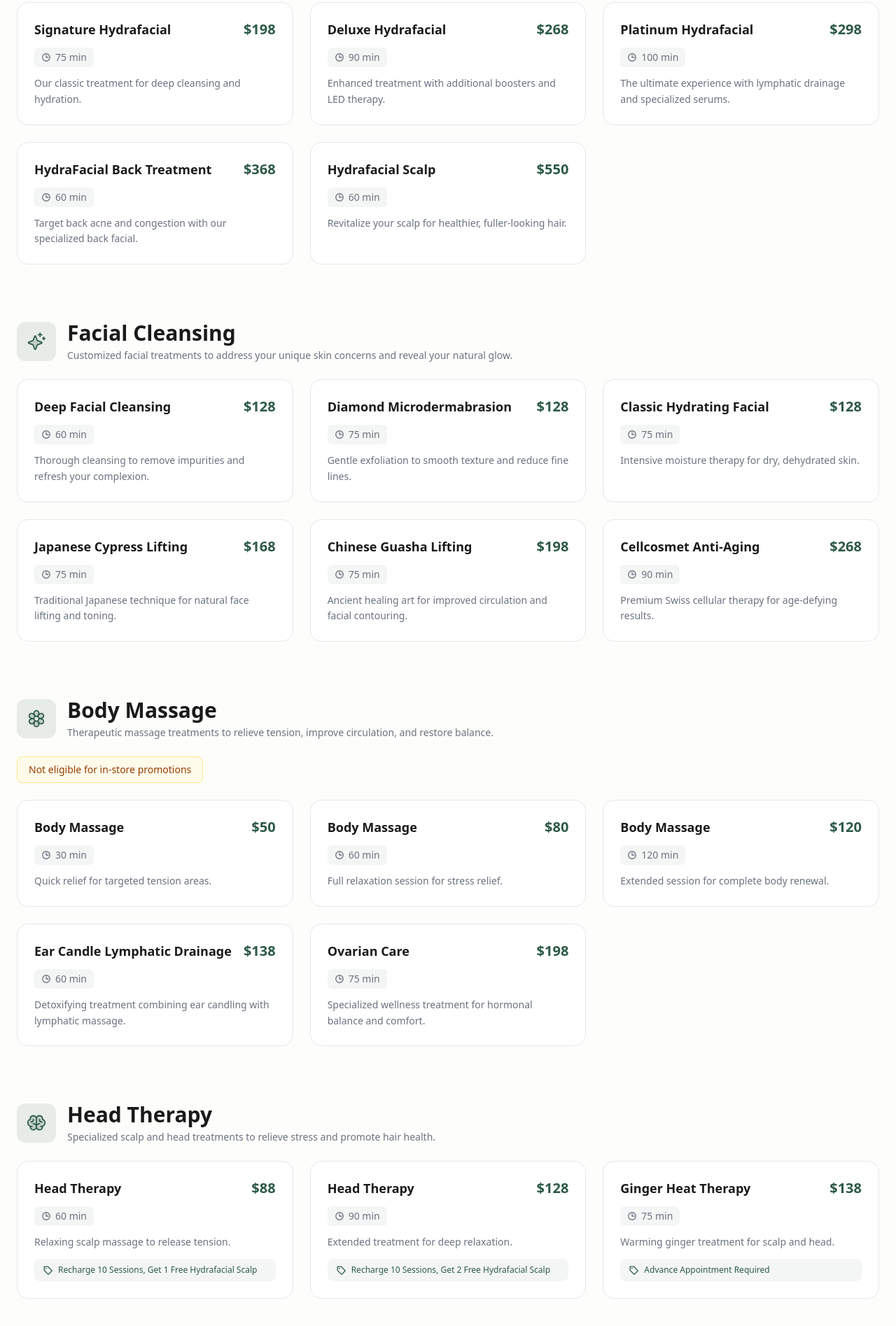
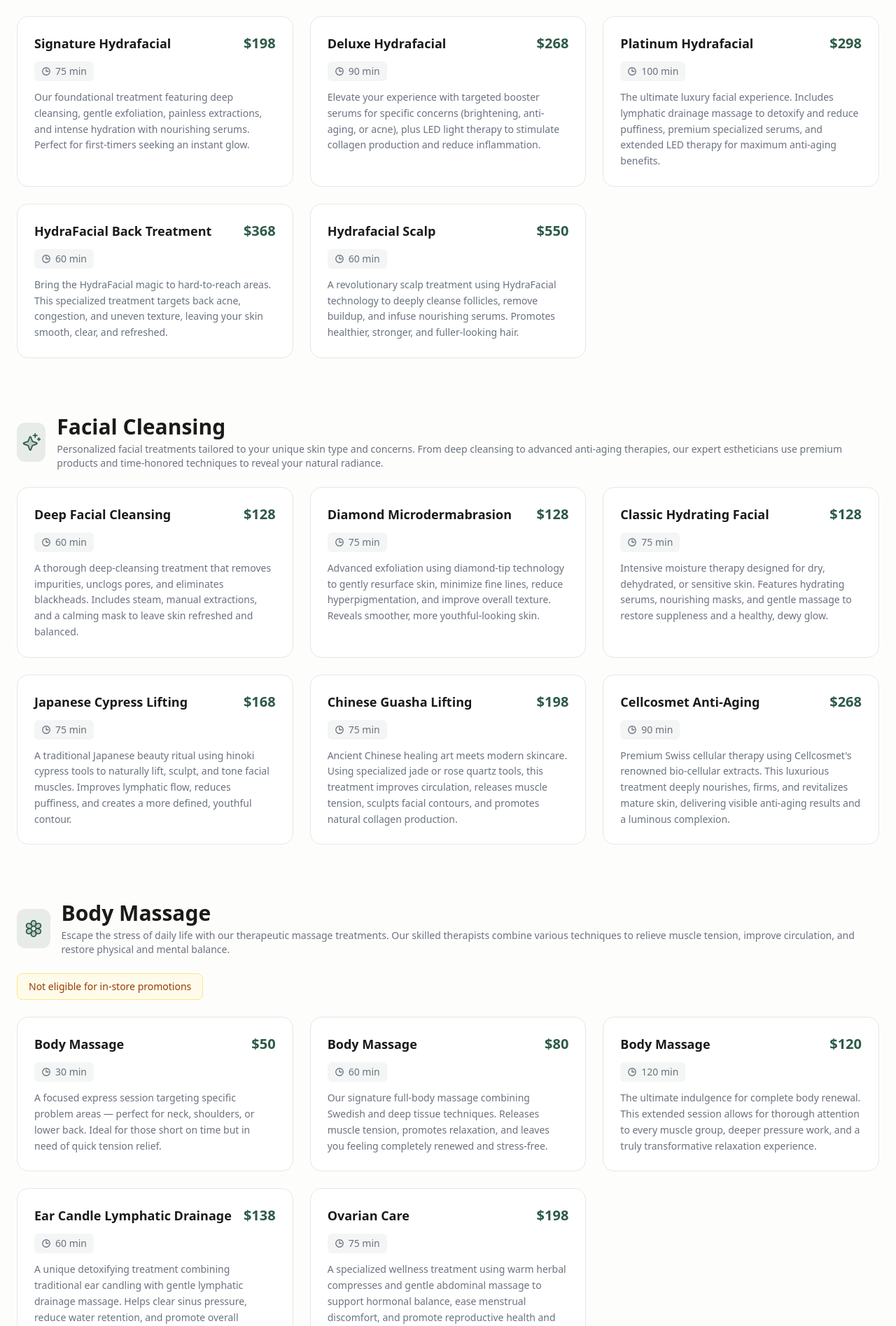
Before and after one commit to MerrickCai/natural-beauty-spa, a Next.js app: page /services in a window 1280 px wide. Shown: the part 545-2440 px from the top of the page at 70% size. Built offline with nearby package versions, Linux system fonts and the light colour scheme.

Commit message:
Enhances service descriptions for HydraFacial, facial cleansing, body massage, head therapy, and waxing to provide clearer, more engaging information for clients.

```diff
--- a/src/data/services.ts
+++ b/src/data/services.ts
@@ -19,41 +19,42 @@ export const serviceCategories: ServiceCategory[] = [
     slug: "hydrafacial",
     title: "HydraFacial",
     description:
-      "Advanced skin resurfacing treatment that cleanses, extracts, and hydrates for instantly radiant skin.",
+      "Experience the power of HydraFacial — a patented skin resurfacing technology that combines cleansing, exfoliation, extraction, hydration, and antioxidant protection in one treatment. Instantly reveals brighter, clearer, and more radiant skin with no downtime.",
     items: [
       {
         name: "Signature Hydrafacial",
         duration: "75 min",
         price: "$198",
-        description: "Our classic treatment for deep cleansing and hydration.",
+        description:
+          "Our foundational treatment featuring deep cleansing, gentle exfoliation, painless extractions, and intense hydration with nourishing serums. Perfect for first-timers seeking an instant glow.",
       },
       {
         name: "Deluxe Hydrafacial",
         duration: "90 min",
         price: "$268",
         description:
-          "Enhanced treatment with additional boosters and LED therapy.",
+          "Elevate your experience with targeted booster serums for specific concerns (brightening, anti-aging, or acne), plus LED light therapy to stimulate collagen production and reduce inflammation.",
       },
       {
         name: "Platinum Hydrafacial",
         duration: "100 min",
         price: "$298",
         description:
-          "The ultimate experience with lymphatic drainage and specialized serums.",
+          "The ultimate luxury facial experience. Includes lymphatic drainage massage to detoxify and reduce puffiness, premium specialized serums, and extended LED therapy for maximum anti-aging benefits.",
       },
       {
         name: "HydraFacial Back Treatment",
         duration: "60 min",
         price: "$368",
         description:
-          "Target back acne and congestion with our specialized back facial.",
+          "Bring the HydraFacial magic to hard-to-reach areas. This specialized treatment targets back acne, congestion, and uneven texture, leaving your skin smooth, clear, and refreshed.",
       },
       {
         name: "Hydrafacial Scalp",
         duration: "60 min",
         price: "$550",
         description:
-          "Revitalize your scalp for healthier, fuller-looking hair.",
+          "A revolutionary scalp treatment using HydraFacial technology to deeply cleanse follicles, remove buildup, and infuse nourishing serums. Promotes healthier, stronger, and fuller-looking hair.",
       },
     ],
   },
@@ -61,47 +62,49 @@ export const serviceCategories: ServiceCategory[] = [
     slug: "facial-cleansing",
     title: "Facial Cleansing",
     description:
-      "Customized facial treatments to address your unique skin concerns and reveal your natural glow.",
+      "Personalized facial treatments tailored to your unique skin type and concerns. From deep cleansing to advanced anti-aging therapies, our expert estheticians use premium products and time-honored techniques to reveal your natural radiance.",
     items: [
       {
         name: "Deep Facial Cleansing",
         duration: "60 min",
         price: "$128",
         description:
-          "Thorough cleansing to remove impurities and refresh your complexion.",
+          "A thorough deep-cleansing treatment that removes impurities, unclogs pores, and eliminates blackheads. Includes steam, manual extractions, and a calming mask to leave skin refreshed and balanced.",
       },
       {
         name: "Diamond Microdermabrasion",
         duration: "75 min",
         price: "$128",
         description:
-          "Gentle exfoliation to smooth texture and reduce fine lines.",
+          "Advanced exfoliation using diamond-tip technology to gently resurface skin, minimize fine lines, reduce hyperpigmentation, and improve overall texture. Reveals smoother, more youthful-looking skin.",
       },
       {
         name: "Classic Hydrating Facial",
         duration: "75 min",
         price: "$128",
-        description: "Intensive moisture therapy for dry, dehydrated skin.",
+        description:
+          "Intensive moisture therapy designed for dry, dehydrated, or sensitive skin. Features hydrating serums, nourishing masks, and gentle massage to restore suppleness and a healthy, dewy glow.",
       },
       {
         name: "Japanese Cypress Lifting",
         duration: "75 min",
         price: "$168",
         description:
-          "Traditional Japanese technique for natural face lifting and toning.",
+          "A traditional Japanese beauty ritual using hinoki cypress tools to naturally lift, sculpt, and tone facial muscles. Improves lymphatic flow, reduces puffiness, and creates a more defined, youthful contour.",
       },
       {
         name: "Chinese Guasha Lifting",
         duration: "75 min",
         price: "$198",
         description:
-          "Ancient healing art for improved circulation and facial contouring.",
+          "Ancient Chinese healing art meets modern skincare. Using specialized jade or rose quartz tools, this treatment improves circulation, releases muscle tension, sculpts facial contours, and promotes natural collagen production.",
       },
       {
         name: "Cellcosmet Anti-Aging",
         duration: "90 min",
         price: "$268",
-        description: "Premium Swiss cellular therapy for age-defying results.",
+        description:
+          "Premium Swiss cellular therapy using Cellcosmet's renowned bio-cellular extracts. This luxurious treatment deeply nourishes, firms, and revitalizes mature skin, delivering visible anti-aging results and a luminous complexion.",
       },
     ],
   },
@@ -109,40 +112,43 @@ export const serviceCategories: ServiceCategory[] = [
     slug: "body-massage",
     title: "Body Massage",
     description:
-      "Therapeutic massage treatments to relieve tension, improve circulation, and restore balance.",
+      "Escape the stress of daily life with our therapeutic massage treatments. Our skilled therapists combine various techniques to relieve muscle tension, improve circulation, and restore physical and mental balance.",
     note: "Not eligible for in-store promotions",
     items: [
       {
         name: "Body Massage",
         duration: "30 min",
         price: "$50",
-        description: "Quick relief for targeted tension areas.",
+        description:
+          "A focused express session targeting specific problem areas — perfect for neck, shoulders, or lower back. Ideal for those short on time but in need of quick tension relief.",
       },
       {
         name: "Body Massage",
         duration: "60 min",
         price: "$80",
-        description: "Full relaxation session for stress relief.",
+        description:
+          "Our signature full-body massage combining Swedish and deep tissue techniques. Releases muscle tension, promotes relaxation, and leaves you feeling completely renewed and stress-free.",
       },
       {
         name: "Body Massage",
         duration: "120 min",
         price: "$120",
-        description: "Extended session for complete body renewal.",
+        description:
+          "The ultimate indulgence for complete body renewal. This extended session allows for thorough attention to every muscle group, deeper pressure work, and a truly transformative relaxation experience.",
       },
       {
         name: "Ear Candle Lymphatic Drainage",
         duration: "60 min",
         price: "$138",
         description:
-          "Detoxifying treatment combining ear candling with lymphatic massage.",
+          "A unique detoxifying treatment combining traditional ear candling with gentle lymphatic drainage massage. Helps clear sinus pressure, reduce water retention, and promote overall wellness and relaxation.",
       },
       {
         name: "Ovarian Care",
         duration: "75 min",
         price: "$198",
         description:
-          "Specialized wellness treatment for hormonal balance and comfort.",
+          "A specialized wellness treatment using warm herbal compresses and gentle abdominal massage to support hormonal balance, ease menstrual discomfort, and promote reproductive health and overall comfort.",
       },
     ],
   },
@@ -150,27 +156,30 @@ export const serviceCategories: ServiceCategory[] = [
     slug: "head-therapy",
     title: "Head Therapy",
     description:
-      "Specialized scalp and head treatments to relieve stress and promote hair health.",
+      "Specialized scalp and head treatments designed to melt away stress, relieve tension headaches, and promote optimal scalp health for stronger, more beautiful hair. A deeply relaxing escape for mind and body.",
     items: [
       {
         name: "Head Therapy",
         duration: "60 min",
         price: "$88",
-        description: "Relaxing scalp massage to release tension.",
+        description:
+          "A soothing scalp treatment featuring deep cleansing, exfoliation, and relaxing massage techniques to release tension, improve circulation, and promote a healthy scalp environment.",
         note: "Recharge 10 Sessions, Get 1 Free Hydrafacial Scalp",
       },
       {
         name: "Head Therapy",
         duration: "90 min",
         price: "$128",
-        description: "Extended treatment for deep relaxation.",
+        description:
+          "An extended healing journey for ultimate relaxation. Includes thorough scalp treatment, head and neck massage, and aromatherapy to deeply calm the mind and relieve accumulated stress.",
         note: "Recharge 10 Sessions, Get 2 Free Hydrafacial Scalp",
       },
       {
         name: "Ginger Heat Therapy",
         duration: "75 min",
         price: "$138",
-        description: "Warming ginger treatment for scalp and head.",
+        description:
+          "A warming treatment using fresh ginger preparations to stimulate circulation, open blocked channels, and deeply relax tense muscles. Particularly beneficial for those with cold sensitivity or chronic tension.",
         note: "Advance Appointment Required",
       },
     ],
@@ -179,14 +188,14 @@ export const serviceCategories: ServiceCategory[] = [
     slug: "waxing",
     title: "Waxing",
     description:
-      "Professional hair removal services for smooth, lasting results.",
+      "Professional hair removal services using premium, gentle wax formulas for smooth, long-lasting results. Our experienced estheticians ensure a comfortable experience with minimal irritation.",
     items: [
       {
         name: "Single-Area Hair Removal Annual Package",
         duration: "1 Year",
         price: "$599",
         description:
-          "Choose ONE area: Arms, Lower Legs, Thighs, Underarms, or Face. Unlimited sessions for one year.",
+          "Unlimited waxing sessions for one year on your choice of ONE area: Arms, Lower Legs, Thighs, Underarms, or Face. The most cost-effective way to achieve consistently smooth, hair-free skin all year long.",
       },
     ],
   },
```
